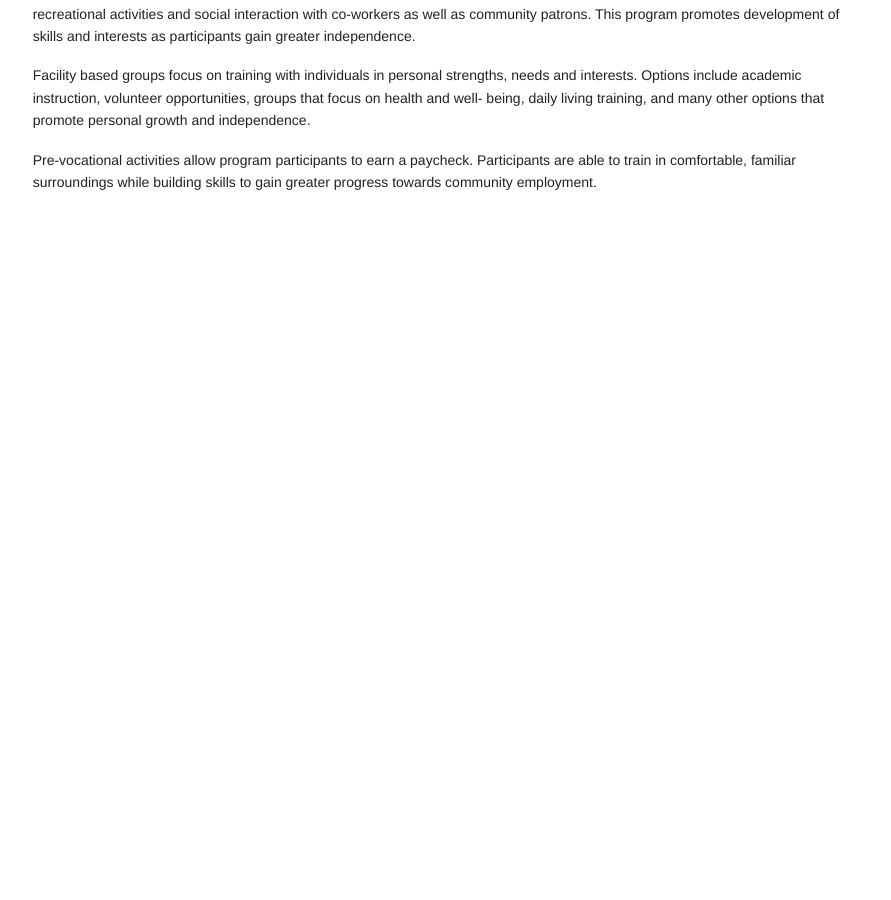
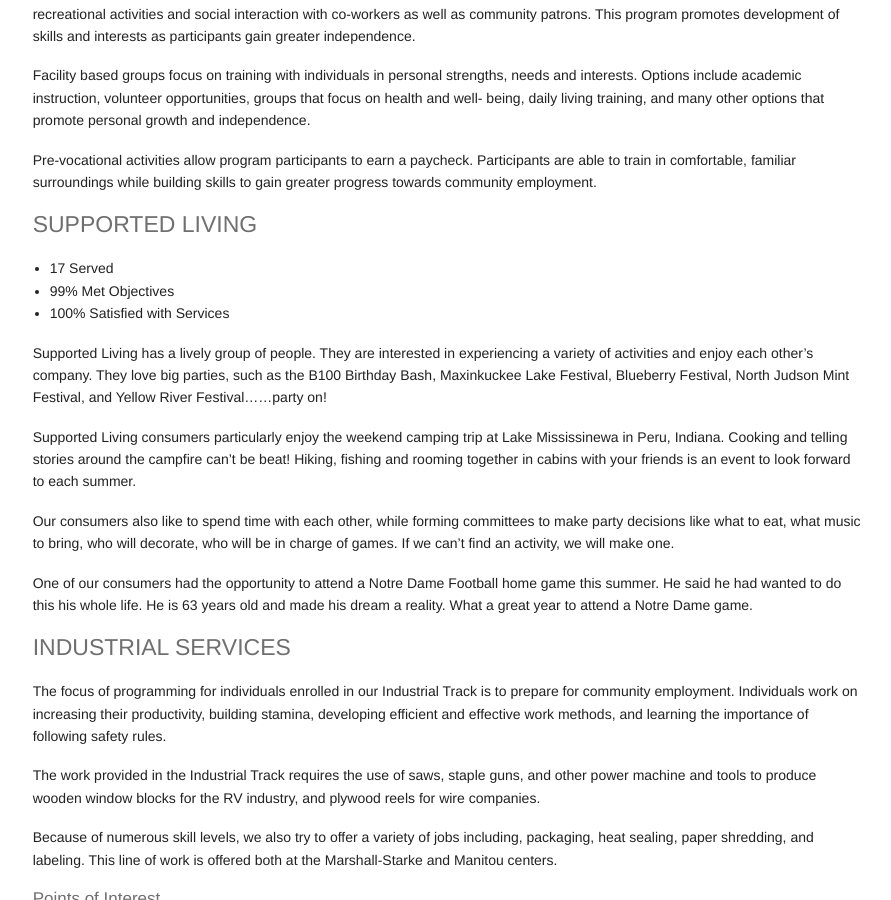
Before and after one commit to leviwilson/marshall-starke.org, a Jekyll site: the page built from report/adult.md, in a window 1280 px wide and 900 px high, scrolled down 570 px. Shown: the whole window, without its empty margins (259-1150 px from the left). Built offline with Jekyll 4.4.1, drawn with Linux system fonts in a browser that asks for light colours; nearby versions of some CDN libraries; Markdown is read by kramdown in place of the engine named in the settings; before the commit the page ends 1027 px from its top, so only the background shows below that; some of the changed text lies outside the part shown.

Commit message:
add industrial services and supported living achievements

```diff
--- a/report/adult.md
+++ b/report/adult.md
@@ -31,3 +31,70 @@ being, daily living training, and many other options that promote personal growt
 Pre-vocational activities allow program participants to earn a paycheck. Participants are able to train
 in comfortable, familiar surroundings while building skills to gain greater progress towards community
 employment.
+
+<h4 class="subheader">SUPPORTED LIVING</h4>
+
+*  17 Served
+*  99% Met Objectives
+*  100% Satisfied with Services
+
+Supported Living has a lively group of people. They are interested in experiencing a variety of activities
+and enjoy each other’s company. They love big parties, such as the B100 Birthday Bash, Maxinkuckee
+Lake Festival, Blueberry Festival, North Judson Mint Festival, and Yellow River Festival……party on!
+
+Supported Living consumers particularly enjoy the weekend camping trip at Lake Mississinewa in Peru,
+Indiana. Cooking and telling stories around the campfire can’t be beat! Hiking, fishing and rooming
+together in cabins with your friends is an event to look forward to each summer.
+
+Our consumers also like to spend time with each other, while forming committees to make party
+decisions like what to eat, what music to bring, who will decorate, who will be in charge of games. If we
+can’t find an activity, we will make one.
+
+One of our consumers had the opportunity to attend a Notre Dame Football home game this summer.
+He said he had wanted to do this his whole life. He is 63 years old and made his dream a reality. What a
+great year to attend a Notre Dame game.
+
+<h4 class="subheader">INDUSTRIAL SERVICES</h4>
+
+The focus of programming for individuals enrolled in our Industrial Track is to prepare for community employment.  Individuals work on increasing their productivity, building stamina, developing efficient and effective work methods, and learning the importance of following safety rules.
+
+The work provided in the Industrial Track requires the use of saws, staple guns, and other power machine and tools to produce wooden window blocks for the RV industry, and plywood reels for wire companies.
+
+Because of numerous skill levels, we also try to offer a variety of jobs including, packaging, heat sealing, paper shredding, and labeling.  This line of work is offered both at the Marshall-Starke and Manitou centers.
+
+<h5 class="subheader">Points of Interest</h5>
+*  22 Individuals enrolled
+*  4 Individuals placed in community jobs
+*  82% met their objectives
+*  98% satisfied with our services
+*  100% production accuracy
+
+<h5 class="subheader">Industrial Customers</h5>
+<div class="twelve columns">
+  <div class="six columns">
+    <ul>
+      <li>Air Vac</li>
+      <li>BPC Manufacturing</li>
+      <li>Hehr International</li>
+      <li>Bridgewater Tech</li>
+      <li>Material Resources</li>
+      <li>Unified Wire</li>
+      <li>Atwood Mobile Products</li>
+      <li>Dexter Doors</li>
+      <li>Kewanna Screen Printing</li>
+    </ul>
+  </div>
+
+  <div class="six columns">
+    <ul>
+      <li>Bourbon Plastics</li>
+      <li>Fun Coins</li>
+      <li>Advance Electric</li>
+      <li>Chore Time</li>
+      <li>Ristance</li>
+      <li>Industrial Wire</li>
+      <li>Coleman Cable</li>
+      <li>Sigma Wire</li>
+    </ul>
+  </div>
+</div>
```
